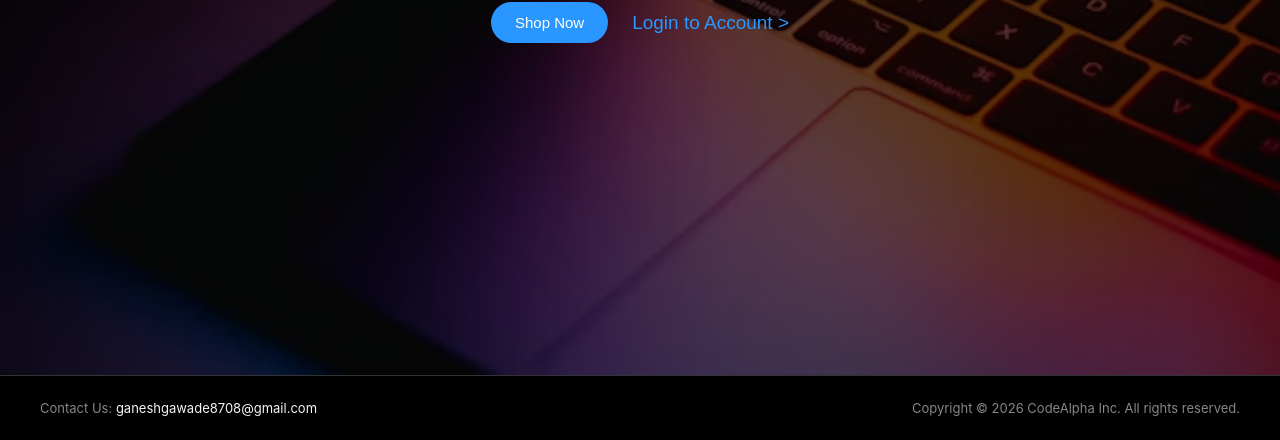
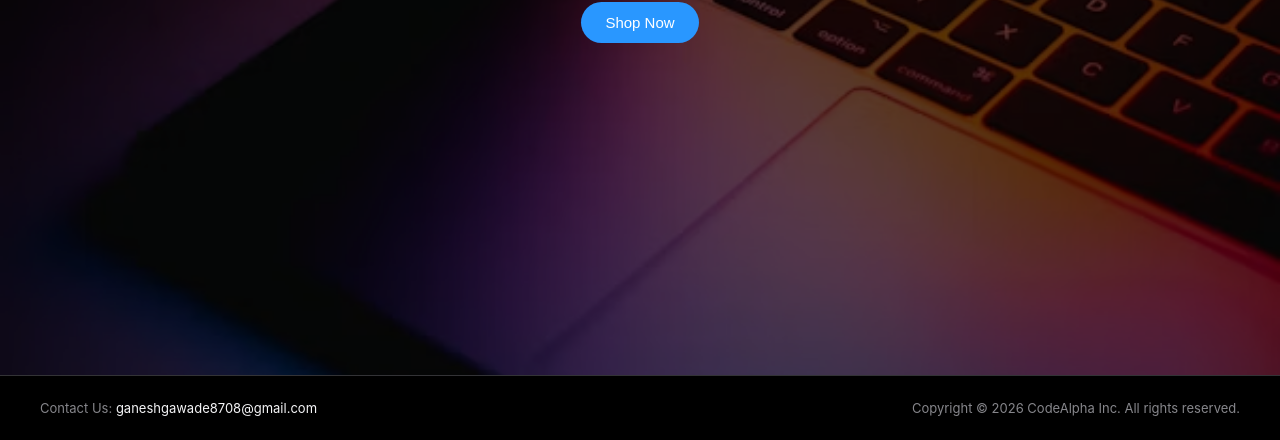
Before and after one commit to ganeshgawade8708/CodeAlpha_Ecommerce, a website: page public/index.html in a window 1280 px wide. Shown: the part 425-865 px from the top of the page. Drawn offline with Linux system fonts and the light colour scheme; no server answers.

Commit message:
Update hero section layout

```diff
--- a/public/index.html
+++ b/public/index.html
@@ -33,7 +33,6 @@
                 <h1 class="headline">CodeAlpha<br>PRO</h1>
                 <div class="cta-group">
                     <button class="btn-blue" onclick="requireAuthTo('view-shop')">Shop Now</button>
-                    <button class="link-blue btn-text" onclick="navigateTo('view-login')">Login to Account &gt;</button>
                 </div>
             </div>
         </main>
```
Also changed, not shown: 1 other file.
